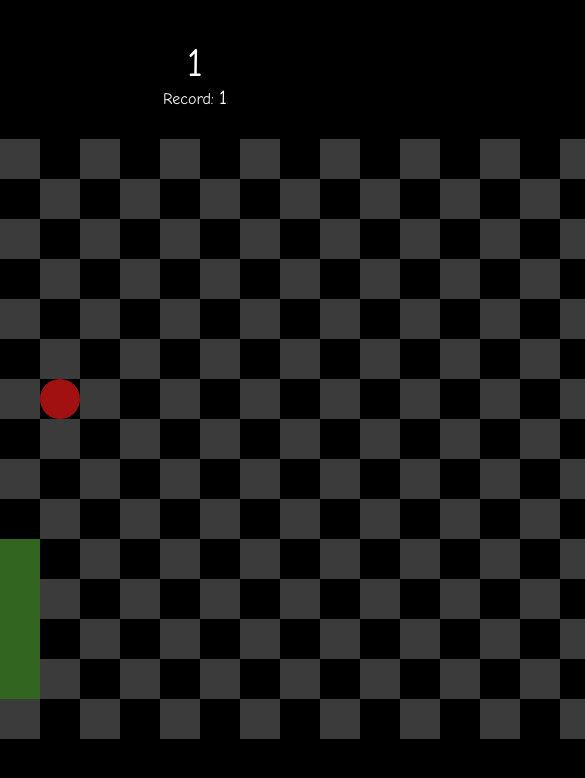
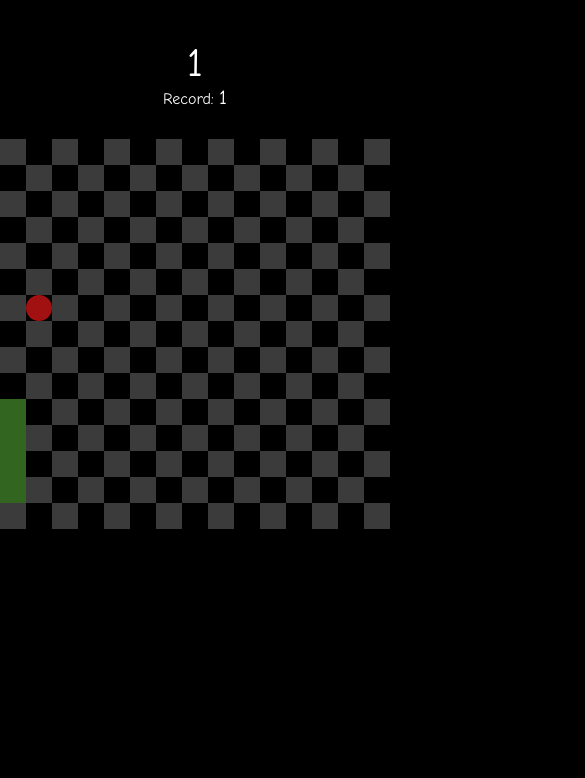
Before and after one commit to bx6xb/snake, a website built with webpack: page src/index.html in a window 390 px wide. Shown: the whole page, 585 px wide, since content can reach past the window. Built offline with nearby package versions, Linux system fonts and the light colour scheme.

Commit message:
added phone adaptation for game-field

```diff
--- a/src/sass/_general.sass
+++ b/src/sass/_general.sass
@@ -7,8 +7,8 @@ body
   color: $w
   background-color: black
 .game-field
-  width: 600px
-  height: 600px
+  max-width: 600px
+  aspect-ratio: 1 / 1
   display: grid
   grid-template-rows: repeat(15, 1fr)
   grid-template-columns: repeat(15, 1fr)
```
